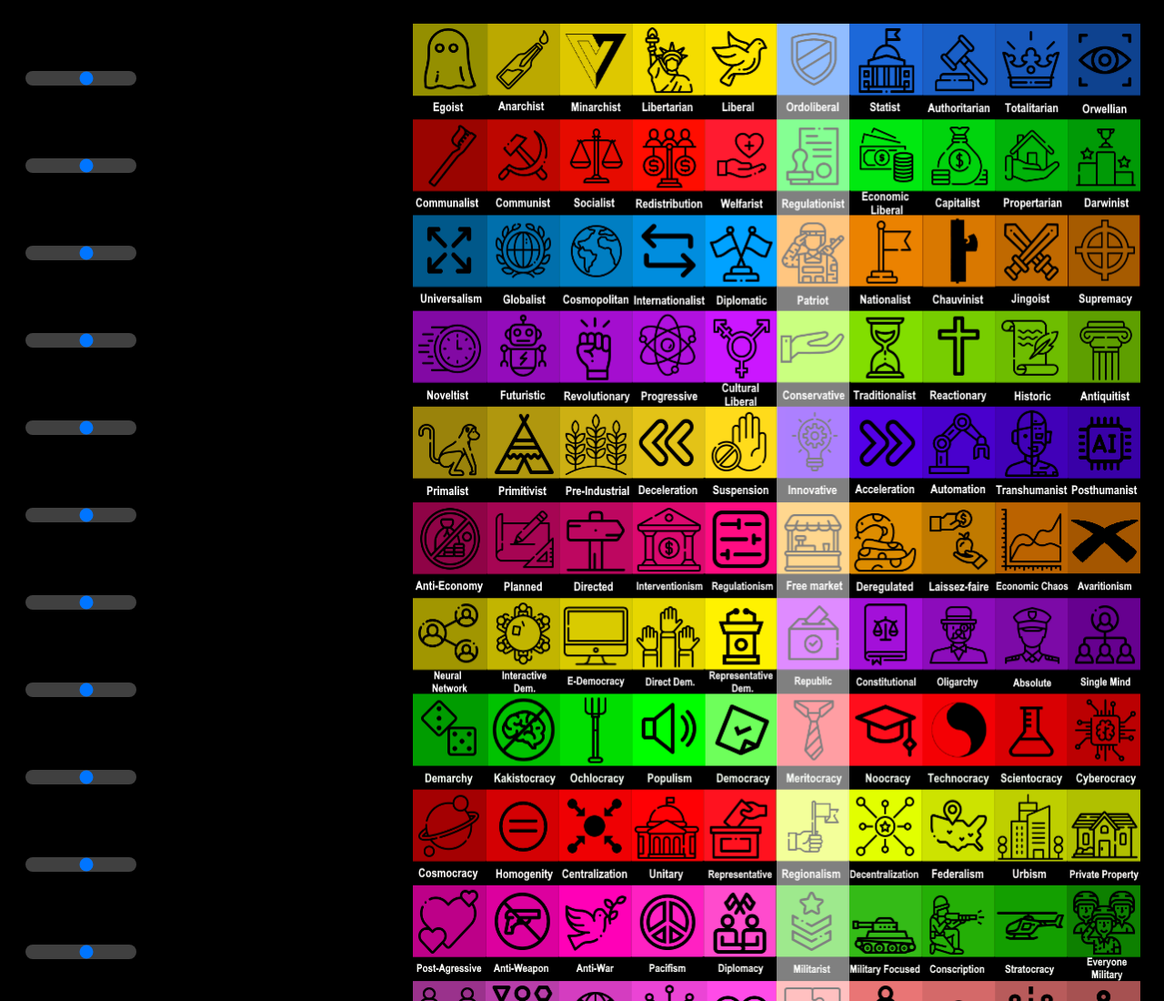
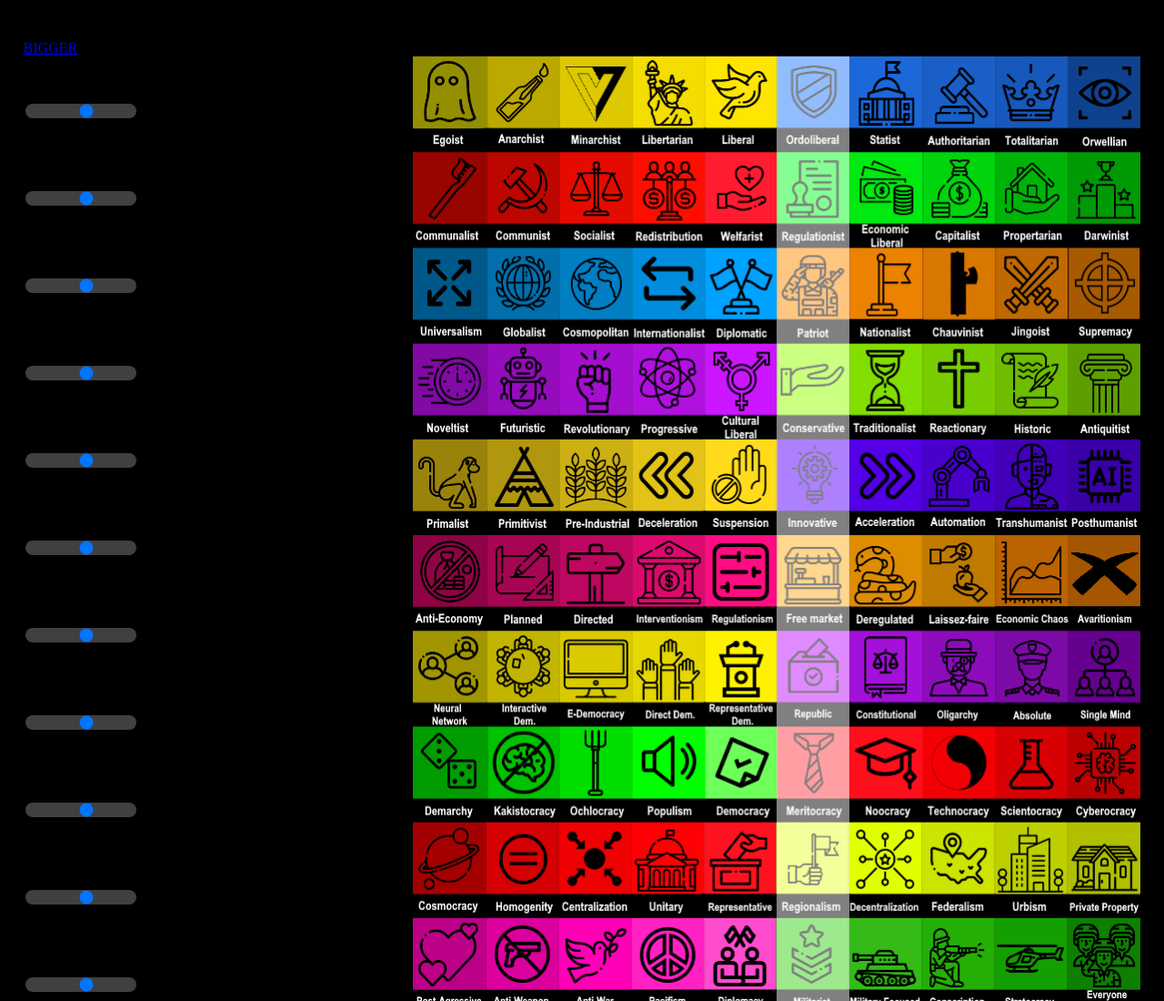
Before and after one commit to QUARK88/infaxes, a plain HTML site: page index.html in a window 1280 px wide. Shown: the top 1100 px of the page at 91% size. Drawn offline with Linux system fonts and the light colour scheme.

Commit message:
Update index.html

```diff
--- a/index.html
+++ b/index.html
@@ -7,6 +7,8 @@
 </head>
 
 <body>
+
+    <div>Better one here by the way -> </div><a href="https://quark88.github.io/gros" target="_blank">BIGGER</a>
 
     <div class="row">
         <div class="left">
```
